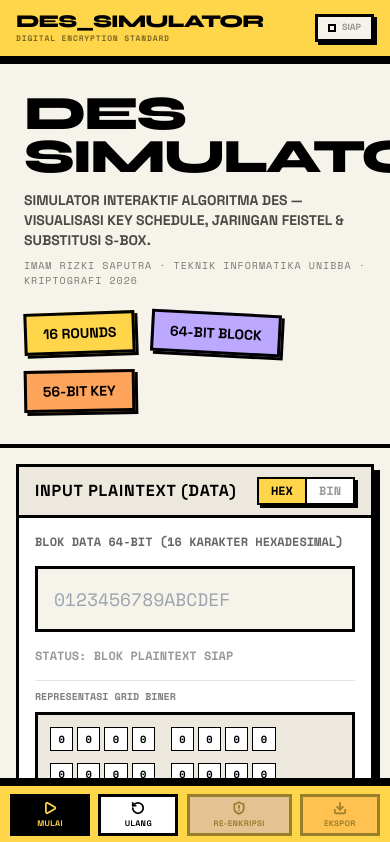
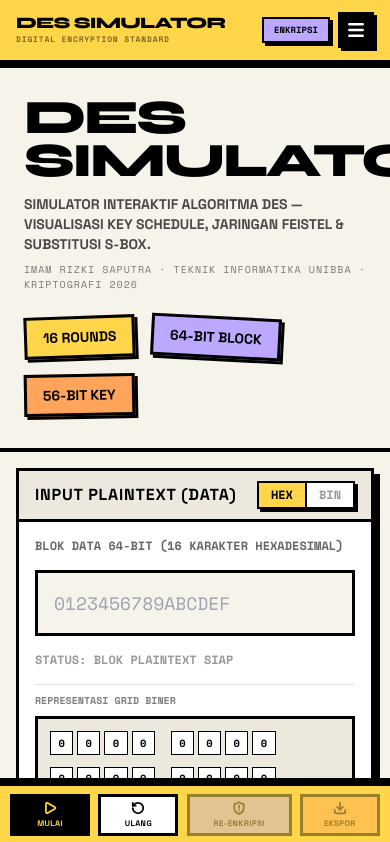
Before and after one commit to imamrzkys/TUGAS-11-KRIPTOGRAFI, a React (Vite) app: page / in a window 390 px wide. Shown: the top 842 px of the page. Built offline with nearby package versions, Linux system fonts and the light colour scheme.

Commit message:
feat: removed desktop sidebar and implemented mobile collapsible navigation drawer dropdown menu

```diff
--- a/src/components/layout/Header.jsx
+++ b/src/components/layout/Header.jsx
@@ -1,20 +1,39 @@
-import React from 'react';
-import { Terminal, Shield } from 'lucide-react';
+import React, { useState } from 'react';
+import { Menu, X, Shield, Terminal } from 'lucide-react';
 import { useDESStore } from '../../store/desStore.js';
 
-export function Header() {
-  const { result, mode } = useDESStore();
+export function Header({ activeSection = 'input', onSectionClick }) {
+  const { result, mode, setMode } = useDESStore();
+  const [menuOpen, setMenuOpen] = useState(false);
+
+  const steps = [
+    { id: 'input', label: 'Initialization' },
+    ...(result ? [
+      { id: 'keysched', label: 'Key Schedule' },
+      { id: 'ip', label: 'Initial IP' },
+      { id: 'rounds', label: 'Feistel Rounds' },
+      { id: 'ipinv', label: 'Inverse IP-1' },
+      { id: 'result', label: 'Final Result' }
+    ] : [])
+  ];
+
+  const handleLinkClick = (id) => {
+    setMenuOpen(false);
+    if (onSectionClick) {
+      onSectionClick(id);
+    }
+  };
 
   return (
-    <header className="sticky top-0 z-50 w-full bg-brutal-yellow border-b-4 border-black px-4 sm:px-6 py-3 sm:py-4 flex items-center justify-between select-none shadow-[0_4px_0_#000]">
+    <header className="sticky top-0 z-50 w-full bg-brutal-yellow border-b-4 border-black px-4 sm:px-6 py-3 sm:py-4 flex items-center justify-between select-none shadow-[0_4px_0_#000] relative">
       {/* Title / Logo */}
-      <div className="flex items-center gap-2 sm:gap-3">
-        <div className="hidden sm:flex w-10 h-10 bg-black items-center justify-center border-2 border-black text-brutal-yellow shadow-brutal-sm shrink-0">
-          <Terminal className="w-6 h-6 stroke-[3px]" />
+      <div className="flex items-center gap-2">
+        <div className="hidden sm:flex w-9 h-9 bg-black items-center justify-center border-2 border-black text-brutal-yellow shadow-brutal-sm shrink-0">
+          <Terminal className="w-5 h-5 stroke-[3px]" />
         </div>
         <div>
-          <h1 className="font-syne font-black text-lg sm:text-xl md:text-2xl tracking-tighter leading-none text-black">
-            DES_SIMULATOR
+          <h1 className="font-syne font-black text-base sm:text-lg md:text-xl tracking-tighter leading-none text-black">
+            DES SIMULATOR
           </h1>
           <span className="font-mono text-[8px] sm:text-[9px] uppercase tracking-widest font-black text-black/50 block mt-0.5">
             Digital Encryption Standard
@@ -22,17 +41,11 @@ export function Header() {
         </div>
       </div>
 
-      {/* Info Status badges */}
-      <div className="flex items-center gap-2 sm:gap-4">
-        {/* Watermark badge */}
-        <div className="hidden lg:flex flex-col text-right font-mono text-[9px] uppercase tracking-tighter text-black/60 border-r-2 border-black/20 pr-4 mr-2 leading-tight">
-          <span className="font-black text-black">Imam Rizki Saputra - DES 2026</span>
-          <span>IF UNIBBA - Kriptografi</span>
-        </div>
-
+      {/* Desktop Navigation Badges */}
+      <div className="hidden lg:flex items-center gap-4">
         {/* Mode badge */}
         <div className={`
-          hidden md:flex items-center gap-2 px-3 py-1 sm:px-3.5 sm:py-1.5 border-3 border-black text-[10px] sm:text-xs font-grotesk font-black uppercase shadow-brutal-sm
+          flex items-center gap-2 px-3.5 py-1.5 border-3 border-black text-xs font-grotesk font-black uppercase shadow-brutal-sm
           ${mode === 'encrypt' ? 'bg-brutal-purple' : 'bg-brutal-coral'}
         `}>
           <Shield className="w-3.5 h-3.5 stroke-[3px]" />
@@ -41,13 +54,71 @@ export function Header() {
 
         {/* Status indicator */}
         <div className={`
-          flex items-center gap-1.5 px-2.5 py-1 sm:px-3.5 sm:py-1.5 border-3 border-black text-[9px] sm:text-xs font-grotesk font-black uppercase shadow-brutal-sm shrink-0
+          flex items-center gap-2 px-3.5 py-1.5 border-3 border-black text-xs font-grotesk font-black uppercase shadow-brutal-sm
           ${result ? 'bg-brutal-green text-black' : 'bg-brutal-cream text-black/40'}
         `}>
-          <span className={`w-2 h-2 border-2 border-black ${result ? 'bg-black animate-pulse' : 'bg-transparent'}`}></span>
+          <span className={`w-2.5 h-2.5 border-2 border-black ${result ? 'bg-black animate-pulse' : 'bg-transparent'}`}></span>
           {result ? 'AKTIF' : 'SIAP'}
         </div>
       </div>
+
+      {/* Mobile/Tablet Menu Button */}
+      <div className="flex lg:hidden items-center gap-2">
+        {/* Mode display badge on mobile */}
+        <div className={`
+          flex items-center gap-1 px-2.5 py-1 border-2 border-black text-[9px] font-mono font-black uppercase shadow-brutal-sm
+          ${mode === 'encrypt' ? 'bg-brutal-purple' : 'bg-brutal-coral'}
+        `}>
+          {mode === 'encrypt' ? 'ENKRIPSI' : 'DEKRIPSI'}
+        </div>
+
+        <button
+          onClick={() => setMenuOpen(!menuOpen)}
+          className="w-9 h-9 bg-black border-2 border-black text-white flex items-center justify-center shadow-brutal-sm active:translate-x-[1px] active:translate-y-[1px] active:shadow-none transition-all duration-75"
+          style={{ borderRadius: '0px' }}
+          aria-label="Toggle navigation menu"
+        >
+          {menuOpen ? <X className="w-5 h-5 stroke-[3px]" /> : <Menu className="w-5 h-5 stroke-[3px]" />}
+        </button>
+      </div>
+
+      {/* Mobile Collapsible Dropdown Drawer Menu */}
+      {menuOpen && (
+        <div className="absolute top-[100%] left-0 w-full bg-brutal-white border-b-4 border-black p-4 flex flex-col gap-4 shadow-brutal-lg z-50">
+          <div className="flex items-center justify-between border-b-2 border-black pb-2">
+            <span className="font-grotesk font-black text-xs uppercase text-black/40">Status Simulator</span>
+
+            {/* Status indicator inside mobile menu */}
+            <div className={`
+              flex items-center gap-1.5 px-2 py-0.5 border-2 border-black text-[10px] font-grotesk font-black uppercase
+              ${result ? 'bg-brutal-green text-black' : 'bg-brutal-cream text-black/30'}
+            `}>
+              <span className={`w-2 h-2 border border-black ${result ? 'bg-black animate-pulse' : 'bg-transparent'}`}></span>
+              {result ? 'AKTIF' : 'SIAP'}
+            </div>
+          </div>
+
+          <div className="flex flex-col gap-2">
+            <span className="font-grotesk font-black text-xs uppercase text-black/40 mb-1">Pilih Bagian / Steps</span>
+            {steps.map((step) => {
+              const isActive = activeSection === step.id;
+              return (
+                <button
+                  key={step.id}
+                  onClick={() => handleLinkClick(step.id)}
+                  className={`
+                    w-full text-left px-4 py-2.5 border-2 border-black font-grotesk font-black text-xs uppercase transition-colors
+                    ${isActive ? 'bg-brutal-yellow text-black' : 'bg-brutal-white text-black/60 hover:bg-brutal-cream'}
+                  `}
+                  style={{ borderRadius: '0px' }}
+                >
+                  {step.label}
+                </button>
+              );
+            })}
+          </div>
+        </div>
+      )}
     </header>
   );
 }
--- a/src/pages/Home.jsx
+++ b/src/pages/Home.jsx
@@ -2,7 +2,6 @@ import React, { useEffect, useState } from 'react';
 import { useDESStore } from '../store/desStore.js';
 import { Header } from '../components/layout/Header.jsx';
 import { FooterActions } from '../components/layout/FooterActions.jsx';
-import { Sidebar } from '../components/layout/Sidebar.jsx';
 import { StickyTabs } from '../components/common/StickyTabs.jsx';
 import { HeroSection } from '../components/simulator/HeroSection.jsx';
 import { InputPanel } from '../components/simulator/InputPanel.jsx';
@@ -12,8 +11,6 @@ import { FeistelRounds } from '../components/simulator/FeistelRounds.jsx';
 import { InversePermutation } from '../components/simulator/InversePermutation.jsx';
 import { FinalCipher } from '../components/simulator/FinalCipher.jsx';
 import { ProcessingEngine } from '../components/simulator/ProcessingEngine.jsx';
-import { StepIndicator } from '../components/common/StepIndicator.jsx';
-import { NeoCard } from '../components/common/NeoCard.jsx';
 import { ChevronUp } from 'lucide-react';
 import { motion, AnimatePresence } from 'framer-motion';
 
@@ -70,13 +67,10 @@ export function Home() {
       <ProcessingEngine />
 
       {/* App Header */}
-      <Header />
+      <Header activeSection={activeSection} onSectionClick={handleSectionClick} />
 
       {/* Main Container */}
       <div className="flex-1 flex relative overflow-x-hidden">
-
-        {/* DESKTOP FIXED SIDEBAR NAVIGATION */}
-        <Sidebar activeSection={activeSection} onSectionClick={handleSectionClick} />
 
         {/* MAIN VISUAL WORKPLACE CONTAINER */}
         <main className="flex-1 min-w-0 overflow-x-hidden">
@@ -108,14 +102,7 @@ export function Home() {
               <InputPanel />
             </div>
 
-            {/* Mobile-only Simulation Pipeline Step Indicator */}
-            {result && (
-              <div className="block lg:hidden">
-                <NeoCard title="ALUR PIPELINE SIMULASI">
-                  <StepIndicator activeSection={activeSection} onSectionClick={handleSectionClick} />
-                </NeoCard>
-              </div>
-            )}
+
 
             {/* Desktop Action Buttons Row */}
             <div className="hidden md:block">
```
